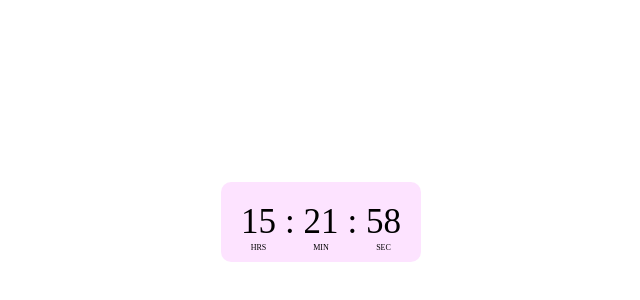
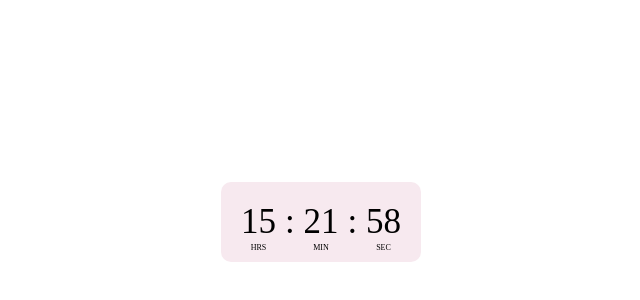
Before and after one commit to lararity/SimpleClock, a plain HTML site: page index.html in a window 1280 px wide. Shown: the part 178-478 px from the top of the page, without its empty margins (319-959 px from the left). Drawn offline with Linux system fonts and the light colour scheme.

Commit message:
Add files via upload

```diff
--- a/style.css
+++ b/style.css
@@ -13,7 +13,7 @@
 .container{
     width: 200px;
     height: 80px;
-    background: rgba(235, 0, 255, 0.11);
+    background: #f7e9ef;
     border-radius: 10px;
     position: absolute;
     top: 50%;
```
